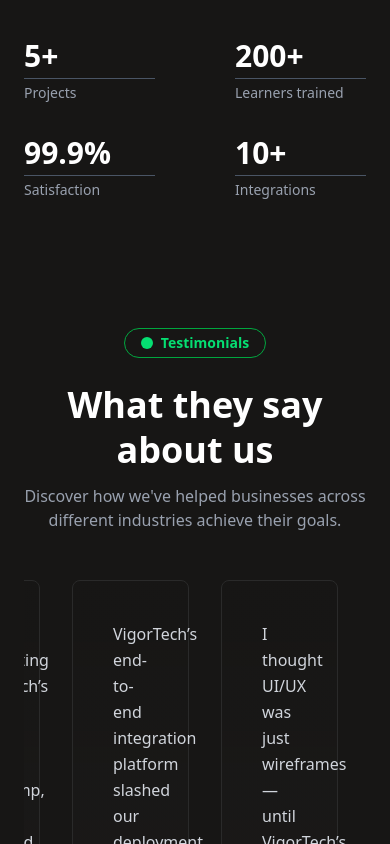
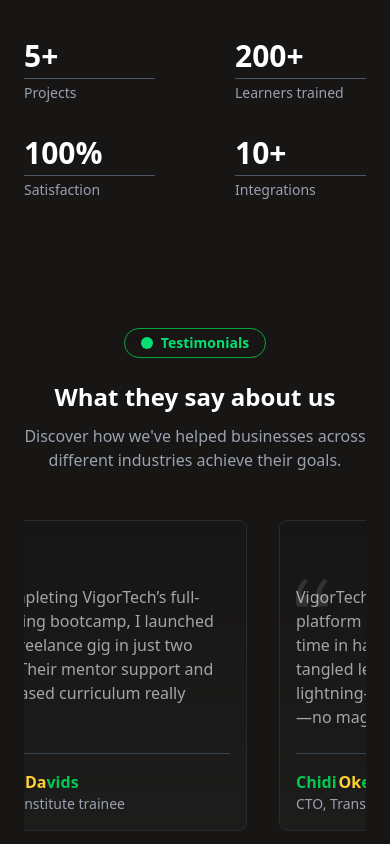
Before and after one commit to Haroldkess/vigortech_web, a Next.js app: page / in a window 390 px wide. Shown: the part 2400-3244 px from the top of the page. Built offline with nearby package versions, Linux system fonts and the light colour scheme.

Commit message:
feat: add CountUp animation to OurStat component; enhance Testimonials layout with responsive design and new SVG asset

```diff
--- a/package.json
+++ b/package.json
@@ -11,9 +11,11 @@
   "dependencies": {
     "next": "15.3.1",
     "react": "^19.0.0",
+    "react-countup": "^6.5.3",
     "react-dom": "^19.0.0",
     "react-fast-marquee": "^1.6.5",
-    "react-icons": "^5.5.0"
+    "react-icons": "^5.5.0",
+    "react-intersection-observer": "^9.16.0"
   },
   "devDependencies": {
     "@eslint/eslintrc": "^3",
--- a/src/app/Component/HomePage/OurStat.tsx
+++ b/src/app/Component/HomePage/OurStat.tsx
@@ -1,6 +1,15 @@
+"use client"
 import React from "react";
+import CountUp from 'react-countup';
+import { useInView } from 'react-intersection-observer';
 
 const OurStat = () => {
+
+    const { ref, inView } = useInView({
+        triggerOnce: true,
+        threshold: 0.3,
+      });
+
     return (
         <section className="max-w-7xl mx-auto px-6 py-16 flex flex-col md:flex-row md:justify-between md:items-center gap-12 md:gap-0">
             {/* Left Side: Text Content */}
@@ -16,17 +25,23 @@
             </div>
 
             {/* Right Side: Stats */}
-            <div className="grid grid-cols-2 gap-x-20 gap-y-8 max-w-md w-full">
+            <div className="grid grid-cols-2 gap-x-20 gap-y-8 max-w-md w-full" ref={ref}>
                 <div>
-                    <h3 className="text-3xl font-extrabold border-b border-gray-600 pb-1">5+</h3>
+                    <h3 className="text-3xl font-extrabold border-b border-gray-600 pb-1">
+                        {inView ? <CountUp start={0} end={5} duration={4} /> : '0'}+
+                    </h3>
                     <p className="text-gray-400 mt-1 text-sm">Projects</p>
                 </div>
                 <div>
-                    <h3 className="text-3xl font-extrabold border-b border-gray-600 pb-1">200+</h3>
+                    <h3 className="text-3xl font-extrabold border-b border-gray-600 pb-1">
+                        {inView ? <CountUp start={0} end={200} duration={4} /> : '0'}+
+                    </h3>
                     <p className="text-gray-400 mt-1 text-sm">Learners trained</p>
                 </div>
                 <div>
-                    <h3 className="text-3xl font-extrabold border-b border-gray-600 pb-1">99.9%</h3>
+                    <h3 className="text-3xl font-extrabold border-b border-gray-600 pb-1">
+                        {inView ? <CountUp start={0} end={99.9} duration={4} /> : '0'}%
+                    </h3>
                     <p className="text-gray-400 mt-1 text-sm">Satisfaction</p>
                 </div>
                 <div>
--- a/src/app/Component/HomePage/Testimonials.tsx
+++ b/src/app/Component/HomePage/Testimonials.tsx
@@ -1,5 +1,7 @@
+import Image from "next/image";
 import React from "react";
 import Marquee from "react-fast-marquee";
+
 
 const testimonials = [
     {
@@ -28,6 +30,20 @@
     },
 ];
 
+
+function textColor ({text,index}:{text: string,index: number}) {
+
+    const name = testimonials[index].name.split(' ')[1];
+    const firstTwo = name.slice(0, 2);
+    const rest = name.slice(2);
+
+    return (
+        <span className="text-amber-300 font-semibold flex items-center gap-0">
+            {firstTwo} <span className="text-green-500">{rest}</span>
+        </span>
+    );
+}
+
 const Testimonials = () => {
     return (
         <section className=" px-6 py-16">
@@ -36,7 +52,7 @@
                     <span className="w-3 h-3 rounded-full bg-green-400 block"></span>
                     Testimonials
                 </span>
-                <h2 className="mt-6 text-4xl font-bold leading-tight">What they say about us</h2>
+                <h2 className="mt-6 md:text-4xl text-2xl font-bold leading-tight">What they say about us</h2>
                 <p className="mt-3 text-gray-400 max-w-xl mx-auto">
                     Discover how we've helped businesses across different industries achieve their goals.
                 </p>
@@ -52,13 +68,16 @@
 
                         <article
                             key={index}
-                            className="w-[30vw] bg-[#1a1919] rounded-lg border border-[#2A2A2A] p-10 flex-shrink-0 mx-2"
-                            style={{ background: 'linear-gradient(rgba(23, 22, 21, 0.90), rgba(51, 51, 51, 0.40))', }}
+                            className="w-[80vw] md:w-[35vw] bg-[#1a1919] rounded-lg border border-[#2A2A2A] p-4 md:p-10 flex-shrink-0 mx-2"
+                            style={{ background: 'linear-gradient(rgba(23, 22, 21, 0.90), rgba(51, 51, 51, 0.24))', }}
                         >
-                            <i className="fas fa-quote-left text-gray-600 text-4xl mb-4"></i>
-                            <p className="text-gray-300 mb-6 leading-relaxed">{testimonial.quote}</p>
+                            <Image src={'/comma.svg'} alt={testimonial.name} className="md:w-14 md:h-14 w-8 h-8 rounded-md mb-4 relative bottom-[-2.5em]" width={10} height={10}/>
+
+                            <p className="text-[#EAF5F4A6] text-[16px] md:text-[18px] text-left  mb-6 md:leading-relaxed">{testimonial.quote}</p>
                             <hr className="border-gray-700 mb-4" />
-                            <p className="text-green-500 font-semibold">{testimonial.name}</p>
+                            <p className="text-green-500 font-semibold flex gap-0.5"><span>{testimonial.name.split(' ')[0]}</span>
+                            { textColor({text: testimonial.name, index}) }
+                             </p>
                             <p className="text-gray-400 text-sm">{testimonial.role}</p>
                         </article>
                     ))}
```
Also changed, not shown: public/comma.svg (added), 1 other file (tests, documents, lock files or other folders).
